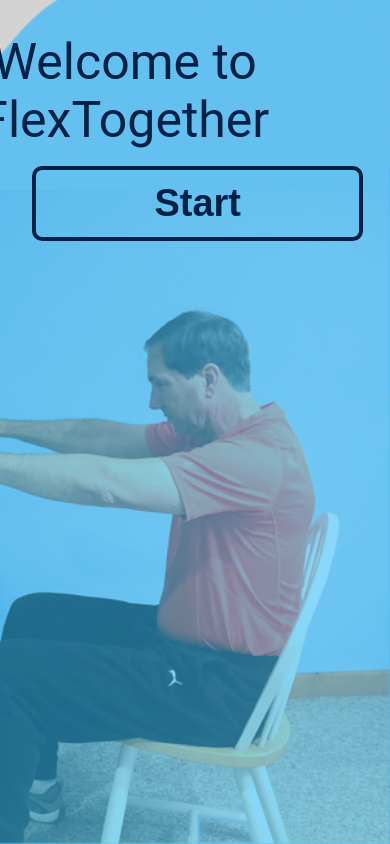
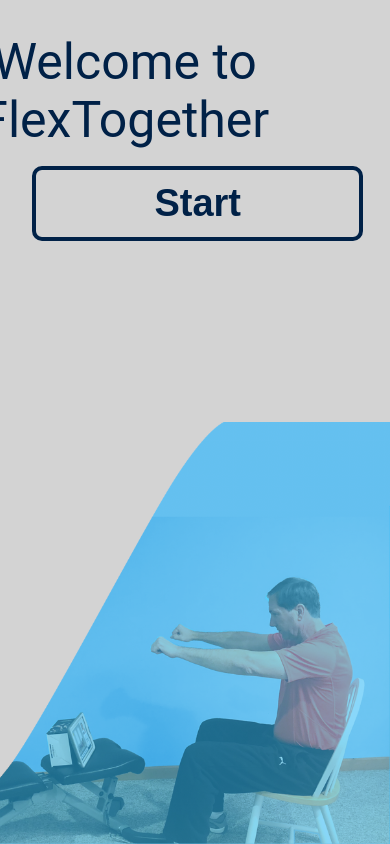
Before and after one commit to KimDuclos/flex-together, a React (Create React App) app: page / in a window 390 px wide. Built offline with nearby package versions, Linux system fonts and the light colour scheme.

Commit message:
landing page responsive to mobile, including bg-image

```diff
--- a/src/frontend/components/welcome.scss
+++ b/src/frontend/components/welcome.scss
@@ -21,6 +21,11 @@
   bottom: 0px;
   height: 100%;
   z-index: 0;
+  @media screen and (max-width: $break-mobile) {
+    // position: relative;
+    margin: 0 0 0 85%;
+    height: 50%;
+  }
 }
 
 .title {
@@ -61,7 +66,7 @@
   padding: 9px 15px;
   width: 550px;
   // position: absolute;
-  z-index: 300;
+  z-index: 401;
   margin: 25% 30% 0 0;
   @media screen and (max-width: $break-1000) {
     margin: 24% 0 0 5%;
```
